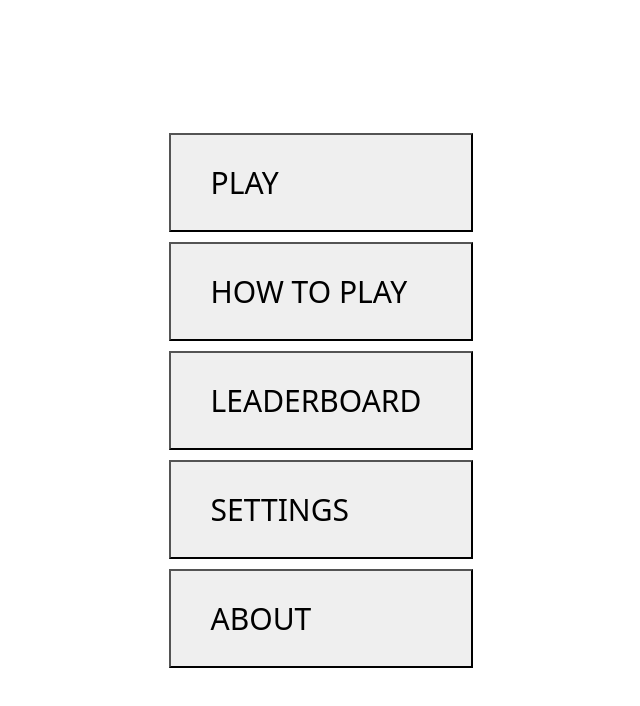
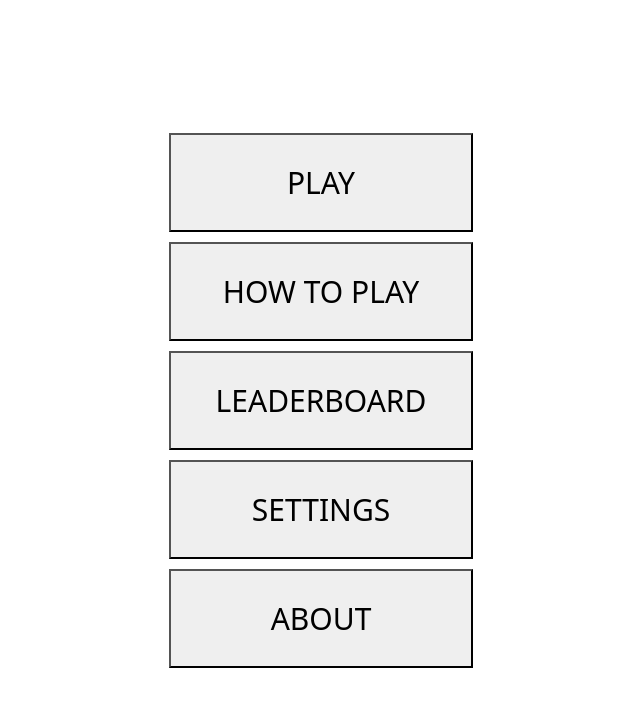
Before and after one commit to linjustin8/gamba, a React (Vite) app: page / in a window 1280 px wide. Shown: the top 706 px of the page, without its empty margins (319-959 px from the left). Built offline with nearby package versions, Linux system fonts and the light colour scheme.

Commit message:
committing all properly formatted buttons

```diff
--- a/src/components/StartButtons.css
+++ b/src/components/StartButtons.css
@@ -5,4 +5,9 @@
     cursor: pointer;
     font-size: 30px;
     margin: 5px;
+    justify-content: center;
 }
+
+button {
+    text-align: center;
+}
```
